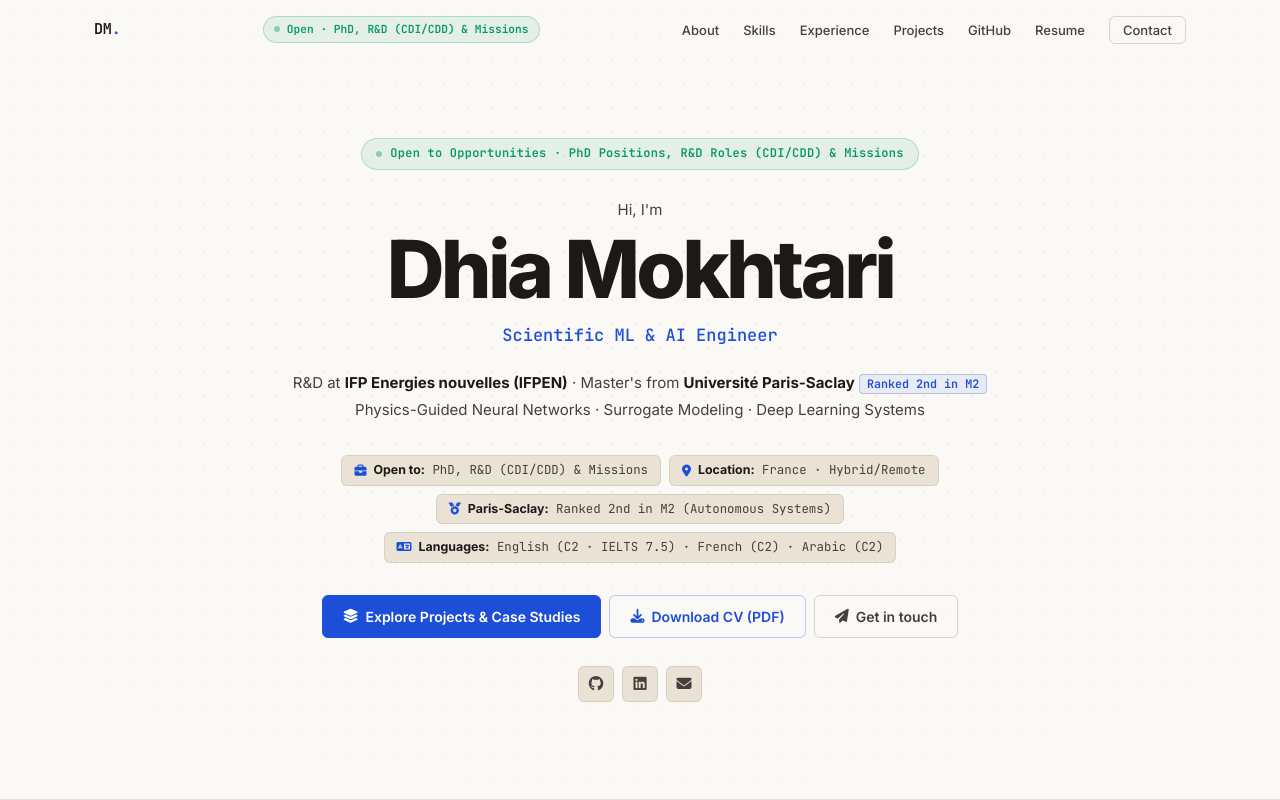
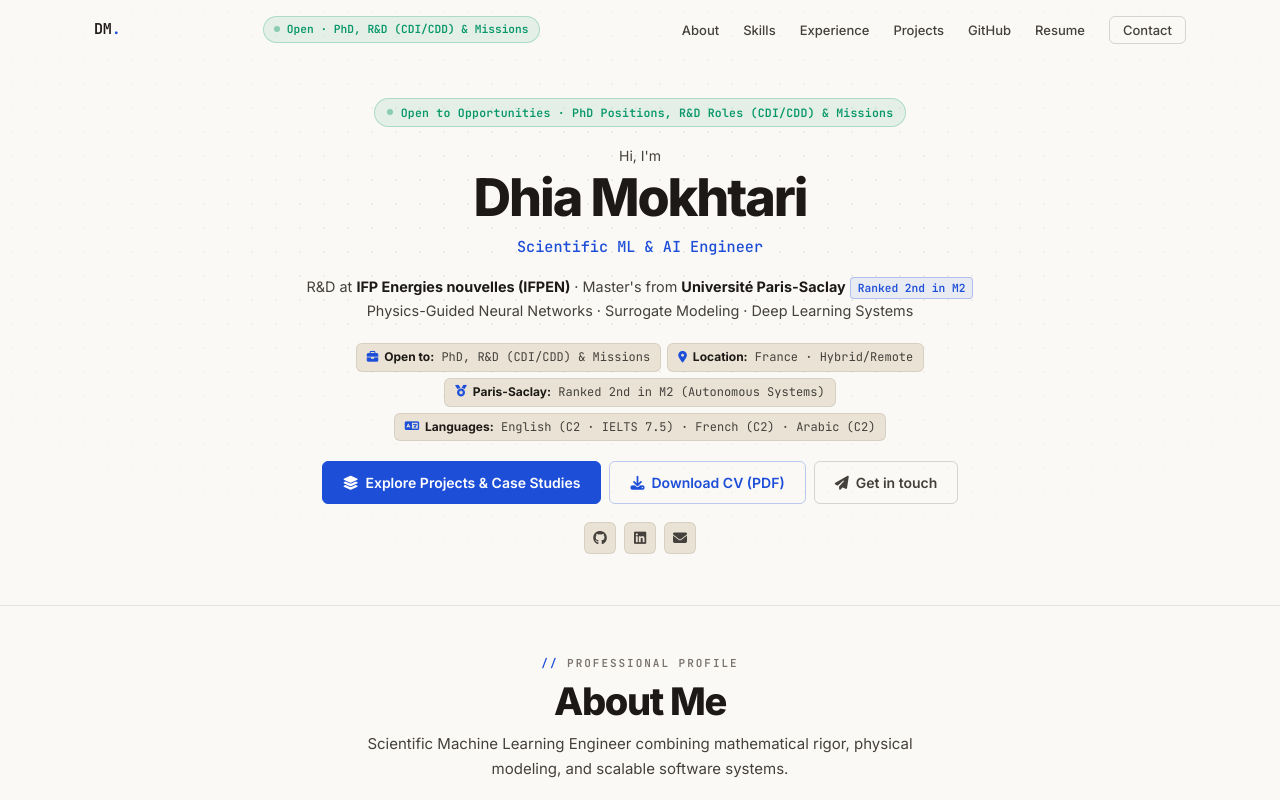
Before and after one commit to dhiaelhakmokhtari/portfolio, a plain HTML site: page index.html in a window 1280 px wide. Shown: the top 800 px of the page. Drawn offline with nearby package versions, Linux system fonts and the light colour scheme; no server answers.

Commit message:
style(ui): de-bloat hero dimensions, halve section padding, and fix badge wrapping

```diff
--- a/style.css
+++ b/style.css
@@ -122,6 +122,9 @@ code {
   border: 1px solid var(--blue-border);
   border-radius: var(--rm);
   padding: 1px 7px; color: var(--blue);
+  white-space: nowrap;
+  display: inline-block;
+  vertical-align: middle;
 }
 
 /* ── NAVBAR ── */
@@ -202,10 +205,9 @@ code {
 
 /* ── HERO ── */
 .hero {
-  min-height: 100vh;
   display: flex; align-items: center; justify-content: center;
   position: relative; overflow: hidden;
-  padding: 120px 24px 80px;
+  padding: 96px 24px 52px;
 }
 
 /* Fine dot grid — CSS only, very subtle */
@@ -226,49 +228,50 @@ code {
 
 .hero-content {
   position: relative; z-index: 1;
-  text-align: center; max-width: 780px;
+  text-align: center; max-width: 820px;
 }
 
 .hero-badge {
   display: inline-flex; align-items: center; gap: 8px;
-  padding: 5px 14px; border-radius: 100px;
+  padding: 4px 12px; border-radius: 100px;
   background: var(--green-dim); border: 1px solid var(--green-border);
-  font-size: 0.75rem; color: var(--green); font-weight: 600;
+  font-size: 0.72rem; color: var(--green); font-weight: 600;
   font-family: var(--mono); letter-spacing: 0.02em;
-  margin-bottom: 1.75rem;
+  margin-bottom: 1.1rem;
   animation: fadeUp 0.5s var(--ease) both;
 }
 
 .hero-title {
-  margin-bottom: 0.75rem;
+  margin-bottom: 0.5rem;
   animation: fadeUp 0.6s var(--ease) 0.07s both;
 }
 
 .hero-greeting {
-  display: block; font-size: 0.9375rem;
-  font-weight: 400; color: var(--t2); margin-bottom: 0.4rem;
+  display: block; font-size: 0.875rem;
+  font-weight: 400; color: var(--t2); margin-bottom: 0.25rem;
 }
 
-/* SOLID white — no gradient */
+/* Scaled editorial title */
 .hero-name {
   display: block;
-  font-size: clamp(2.8rem, 7vw, 5rem);
-  font-weight: 800; line-height: 1.0;
-  letter-spacing: -0.045em;
-  color: var(--t1);           /* solid, no gradient */
+  font-size: clamp(2.1rem, 5vw, 3.25rem);
+  font-weight: 800; line-height: 1.05;
+  letter-spacing: -0.04em;
+  color: var(--t1);
 }
 
 .hero-role {
   font-family: var(--mono);
-  font-size: clamp(0.875rem, 1.8vw, 1.0625rem);
+  font-size: clamp(0.8125rem, 1.4vw, 0.95rem);
   color: var(--blue); font-weight: 500;
-  margin-bottom: 1.25rem;
+  margin-bottom: 1rem;
   animation: fadeUp 0.65s var(--ease) 0.14s both;
 }
 
 .hero-desc {
-  font-size: 0.9375rem; color: var(--t2);
-  line-height: 1.8; margin-bottom: 2rem;
+  font-size: 0.9rem; color: var(--t2);
+  line-height: 1.65; max-width: 800px;
+  margin: 0 auto 1.25rem;
   animation: fadeUp 0.7s var(--ease) 0.2s both;
 }
 .hero-desc strong { color: var(--t1); }
@@ -276,23 +279,23 @@ code {
 /* Quickbar — spaced row of data points */
 .recruiter-quickbar {
   display: flex; flex-wrap: wrap; justify-content: center;
-  gap: 8px; margin-bottom: 2rem;
+  gap: 6px; margin-bottom: 1.25rem;
   animation: fadeUp 0.75s var(--ease) 0.26s both;
 }
 .quickbar-item {
-  display: inline-flex; align-items: center; gap: 7px;
-  padding: 4px 12px;
+  display: inline-flex; align-items: center; gap: 6px;
+  padding: 3px 10px;
   background: var(--surface); border: 1px solid var(--b);
   border-radius: var(--r);
-  font-size: 0.775rem; color: var(--t2);
+  font-size: 0.75rem; color: var(--t2);
   font-family: var(--mono);
 }
-.quickbar-item i { color: var(--blue); font-size: 0.75rem; }
+.quickbar-item i { color: var(--blue); font-size: 0.72rem; }
 .quickbar-item strong { color: var(--t1); font-family: var(--font); }
 
 .hero-actions {
   display: flex; gap: 8px; justify-content: center;
-  flex-wrap: wrap; margin-bottom: 1.75rem;
+  flex-wrap: wrap; margin-bottom: 1.1rem;
   animation: fadeUp 0.8s var(--ease) 0.32s both;
 }
 
@@ -301,15 +304,15 @@ code {
   animation: fadeUp 0.85s var(--ease) 0.38s both;
 }
 .social-icon {
-  width: 36px; height: 36px; border-radius: var(--r);
+  width: 32px; height: 32px; border-radius: var(--r);
   display: flex; align-items: center; justify-content: center;
   background: var(--surface); border: 1px solid var(--b);
-  color: var(--t2); font-size: 0.9375rem;
+  color: var(--t2); font-size: 0.875rem;
   transition: all var(--t);
 }
 .social-icon:hover {
   background: var(--blue); border-color: var(--blue);
-  color: var(--t1); transform: translateY(-1px);
+  color: var(--btn-text); transform: translateY(-1px);
 }
 
 /* ── BUTTONS — square-ish, functional ── */
@@ -369,14 +372,14 @@ code {
 .btn-card-action:hover { background: var(--blue); color: var(--btn-text); }
 
 /* ── SECTIONS ── */
-.section { padding: 88px 0; }
+.section { padding: 48px 0; }
 .section-alt { background: var(--bg-alt); }
 
-.section-header { text-align: center; margin-bottom: 52px; }
+.section-header { text-align: center; margin-bottom: 28px; }
 
 /* Monospace section tag — e.g. // Technical Competencies */
 .section-tag {
-  display: block; margin-bottom: 12px;
+  display: block; margin-bottom: 8px;
   font-family: var(--mono); font-size: 0.6875rem;
   font-weight: 600; color: var(--t3);
   text-transform: uppercase; letter-spacing: 0.18em;
@@ -392,8 +395,8 @@ code {
 
 .section-subtitle {
   font-size: 0.9375rem; color: var(--t2);
-  margin-top: 0.75rem; max-width: 560px;
-  margin-left: auto; margin-right: auto; line-height: 1.75;
+  margin-top: 0.5rem; max-width: 580px;
+  margin-left: auto; margin-right: auto; line-height: 1.65;
 }
 
 /* Horizontal rule between sections */
@@ -1027,7 +1030,7 @@ code {
 
 @media (max-width: 768px) {
   :root { --nav-h: 56px; }
-  .section { padding: 64px 0; }
+  .section { padding: 36px 0; }
   .nav-links {
     display: none; flex-direction: column; gap: 0;
     position: absolute; top: var(--nav-h); left: 0; right: 0;
```
